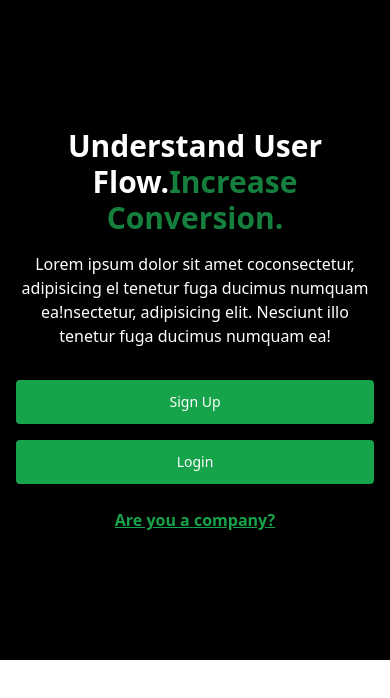
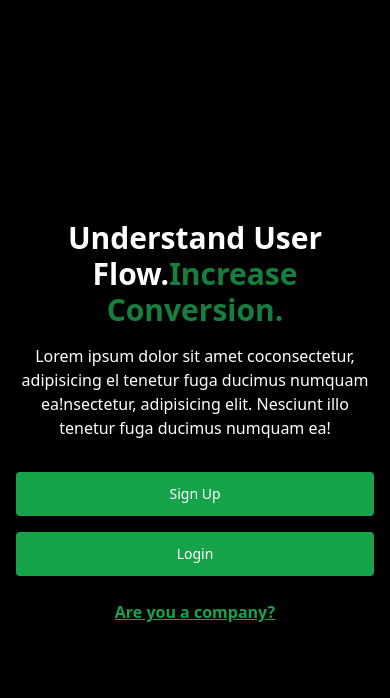
Before and after one commit to NITSlN/job-hunter, a React (Create React App) app in the folder client/: page /student in a window 390 px wide. Shown: the top 698 px of the page. Built offline with nearby package versions, Linux system fonts and the light colour scheme.

Commit message:
styling home page

```diff
--- a/client/src/App.js
+++ b/client/src/App.js
@@ -17,7 +17,8 @@ function App() {
         <Route path="/student/signup" element={<StudentSignUp/>} />
         <Route path="/company/signup" element={<CompanySignUp/>} />
         <Route path="/company/postjob" element={<PostJob/>} />
-        <Route path="/Login" element={<Login/>} />
+        <Route path="/company/Login" element={<Login/>} />
+        <Route path="/student/Login" element={<Login/>} />
         <Route path="student/posts" element={<Posts/>} />
         <Route
         path="*"
--- a/client/src/pages/Home.js
+++ b/client/src/pages/Home.js
@@ -1,16 +1,12 @@
 import React from 'react'
 import { Link } from 'react-router-dom'
-import { matchRoutes, useLocation } from "react-router-dom"
+import { matchRoutes, useLocation } from 'react-router-dom'
 
 export default function Home() {
   const location = useLocation().pathname
-  const isCompany= location==='/company'
+  const isCompany = location === '/company'
   return (
-
-  <section className="bg-black">
-  <div
-    className="mx-auto max-w-screen-xl px-4 py-32 lg:flex lg:h-screen lg:items-center"
-  >
+    <div className="mx-auto max-w-screen-xl px-4 py-32 flex h-screen items-center">
       <div className="mx-auto max-w-xl text-center">
         <h1 className="text-3xl text-white font-extrabold sm:text-5xl">
           Understand User Flow.
@@ -20,19 +16,29 @@ export default function Home() {
         </h1>
 
         <p className="mt-4 text-white sm:text-sm sm:leading-relaxed">
-        Lorem ipsum dolor sit amet coconsectetur, adipisicing el
-        tenetur fuga ducimus numquam ea!nsectetur, adipisicing elit. Nesciunt illo
-        tenetur fuga ducimus numquam ea!
+          Lorem ipsum dolor sit amet coconsectetur, adipisicing el tenetur fuga
+          ducimus numquam ea!nsectetur, adipisicing elit. Nesciunt illo tenetur
+          fuga ducimus numquam ea!
         </p>
 
         <div className="mt-8 flex pb-6 flex-wrap justify-center gap-4">
-      <Link className="btn" to={`${location}/signup`}>Sign Up</Link>
-      <Link className="btn" to={"/Login"}>Login</Link>
+          <Link className="btn" to={`${location}/signup`}>
+            Sign Up
+          </Link>
+          <Link
+            className="btn"
+            to={(isCompany ? '/company' : '/student') + '/Login'}
+          >
+            Login
+          </Link>
         </div>
-      <Link className="text-green-600 font-bold underline" to={!isCompany?"/company":"/student"} >Are you a {isCompany?"student":"company"}?</Link>
+        <Link
+          className="text-green-600 font-bold underline"
+          to={!isCompany ? '/company' : '/student'}
+        >
+          Are you a {isCompany ? 'student' : 'company'}?
+        </Link>
       </div>
     </div>
-</section>
-
   )
 }
```
Lines whose indentation alone changed are shown as unchanged.
